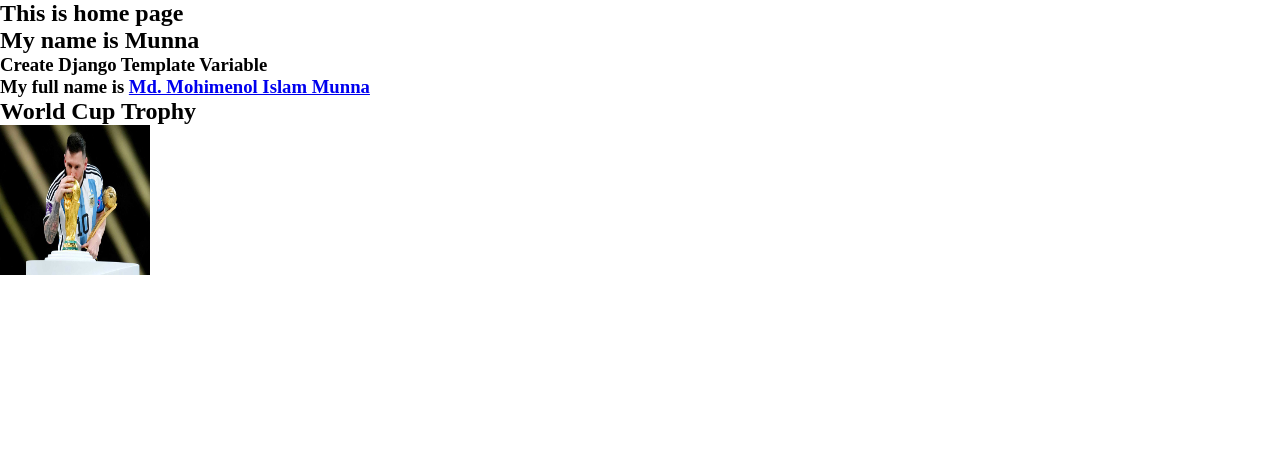
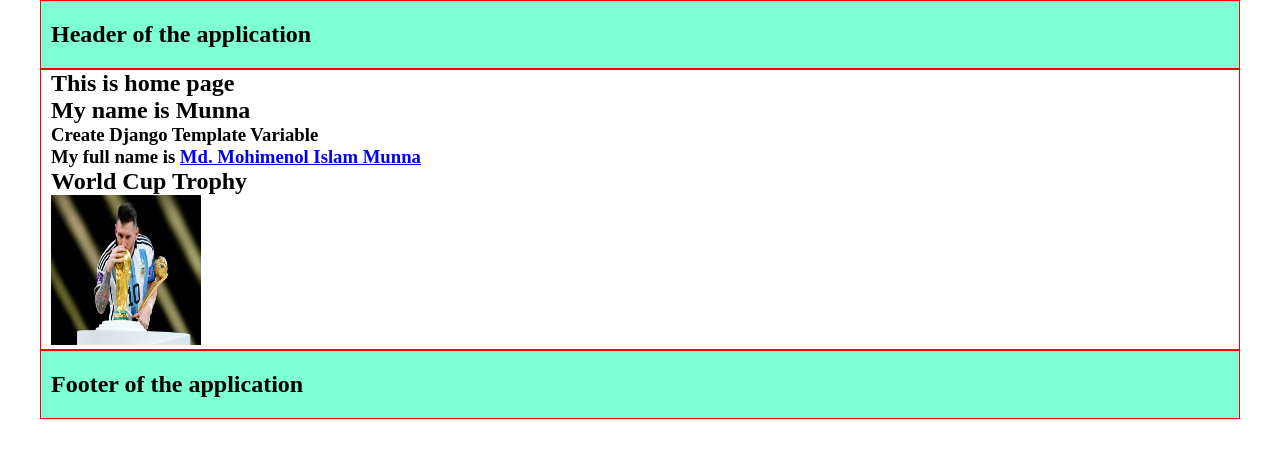
Before and after one commit to Mohimenol-Islam-Munna/DFB_BOOK, a Django app: page / in a window 1280 px wide. Shown: the top 458 px of the page. Run offline with Django 5.2, Linux system fonts and the light colour scheme.

Commit message:
template inheritance

```diff
--- /dev/null
+++ b/chapter-one/pages/static/pages/css/base.css
@@ -0,0 +1,21 @@
+* {
+  margin: 0px;
+  padding: 0px;
+  box-sizing: border-box;
+}
+
+.container {
+  width: 100%;
+  max-width: 1200px;
+  margin: 0px auto;
+  padding: 0px 10px;
+  border: 1px solid red;
+}
+
+.header,
+.footer {
+  width: 100%;
+  background-color: aquamarine;
+  padding-top: 20px;
+  padding-bottom: 20px;
+}
--- a/chapter-one/pages/static/pages/css/home.css
+++ /dev/null
@@ -1,5 +0,0 @@
-* {
-  margin: 0px;
-  padding: 0px;
-  box-sizing: border-box;
-}
--- /dev/null
+++ b/chapter-one/pages/templates/_base.html
@@ -0,0 +1,24 @@
+{% load static %}
+
+<!DOCTYPE html>
+<html lang="en">
+  <head>
+    <meta charset="UTF-8" />
+    <meta name="viewport" content="width=device-width, initial-scale=1.0" />
+    <title>{% block title %} Pages App {% endblock %}</title>
+    <link rel="stylesheet" href="{% static 'pages/css/base.css' %}" />
+  </head>
+  <body>
+    <header class="container header">
+      <div><h2>Header of the application</h2></div>
+    </header>
+    <main class="container content">
+      {% block content %} No Content Provided {% endblock %}
+    </main>
+    <footer class="container footer">
+      <div><h2>Footer of the application</h2></div>
+    </footer>
+
+    <script src="{% static 'pages/js/home.js' %}"></script>
+  </body>
+</html>
--- a/chapter-one/pages/templates/pages/home.html
+++ b/chapter-one/pages/templates/pages/home.html
@@ -1,14 +1,11 @@
+{% extends '_base.html' %}
+
 {% load static %}
 
-<!DOCTYPE html>
-<html lang="en">
-  <head>
-    <meta charset="UTF-8" />
-    <meta name="viewport" content="width=device-width, initial-scale=1.0" />
-    <title>Document</title>
-    <link rel="stylesheet" href="{% static 'pages/css/home.css' %}" />
-  </head>
-  <body>
+{% block title %}Home Page{% endblock %}
+
+{% block content %}
+<div>
   <h2>This is home page</h2>
   <h2>My name is {{name}}</h2>
 
@@ -26,7 +23,5 @@
       height="150"
     />
   </div>
-
-    <script src="{% static 'pages/js/home.js' %}"></script>
-  </body>
-</html>
+</div>
+{% endblock %}
```
Lines whose indentation alone changed are shown as unchanged.
